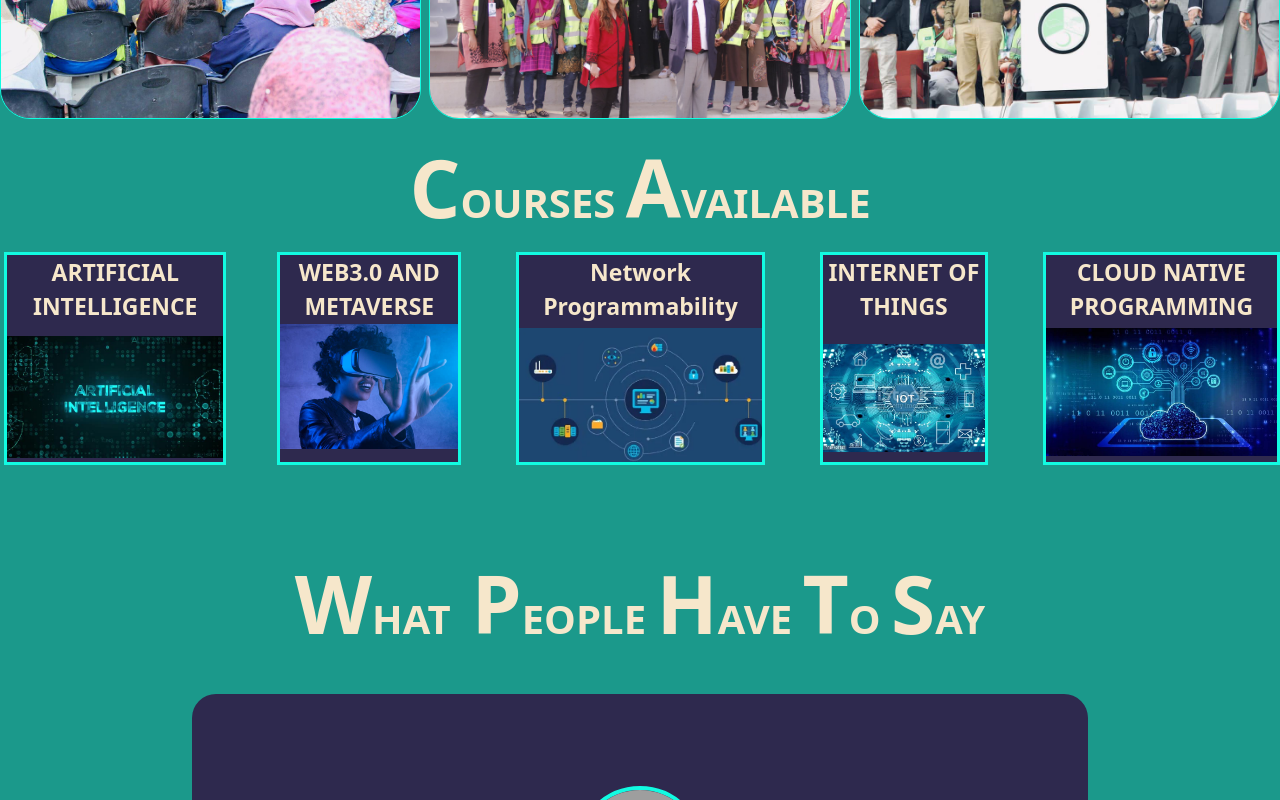
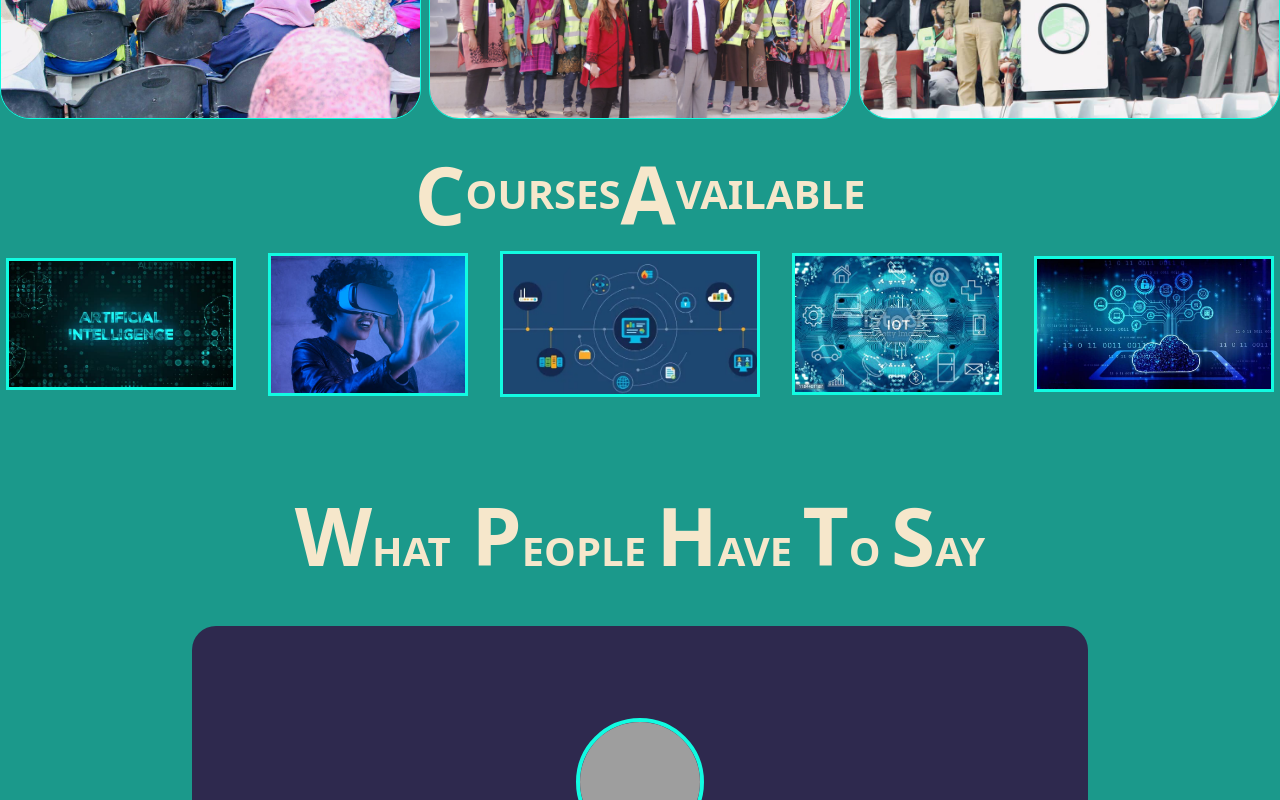
Before and after one commit to mmaazkhanhere/PIAIC-Website, a Next.js app in the folder piaic-website/: page / in a window 1280 px wide. Shown: the part 1460-2260 px from the top of the page. Built offline with nearby package versions, Linux system fonts and the light colour scheme; grey boxes are pictures that could not be loaded.

Commit message:
changing the course layout on homepage

```diff
--- a/piaic-website/src/app/homePage/HomePage.tsx
+++ b/piaic-website/src/app/homePage/HomePage.tsx
@@ -9,16 +9,12 @@ import i4 from '../../../public/piaic4.jpg'
 import i5 from '../../../public/piaic5.jpg'
 import i6 from '../../../public/piaic6.jpg'
 
-import ai from '../../../public/AI.jpg'
-import network from '../../../public/network.jpg'
-import cloud from '../../../public/cloud.jpg'
-import iot from '../../../public/iot.jpg'
-import meta from '../../../public/metaverse.jpg'
+
 import Testimonial from './Testimonial'
 
 export default function HomePage() {
     return (
-        <section className='container  max-w-full mx-auto'>
+        <section className='container  max-w-full mx-auto'> {/*Banner Section */}
             <section className="container bannerStyle">
                 <div>
                     <a href="/" className='cursor-pointer'>
@@ -42,13 +38,16 @@ export default function HomePage() {
             </section>
 
             <section className="container max-w-full border-b-[5px] border-t-[5px] border-b-[#12FBE1] border-t-[#12FBE1] mt-[55px] bg-[#2E294E]">
+                {/*Admission Available Section */}
+
                 <p className="text-center lg:text-[24px] md:text-[22px] xs:text-[16px] lg:pt-[50px] md:pt-[40px] xs:pt-[20px] lg:pb-[50px] md:pb-[40px] xs:pb-[20px]">
                     Admissions are now open in Web 3.0 and Metaverse program in Karachi, Lahore, Islamabad. For Queries Contact PIAIC helpline <span className="underline"> <a href="tel:03082220203"> 0308 2220203 </a></span>
                 </p>
             </section>
 
             <section className='lg:max-w-[1336px] md:max-w-2xl xs:max-w-[400px] grid lg:grid-cols-[repeat(3,auto)] md:grid-cols-[repeat(2,auto)] xs:grid-cols-1
-            xs:gap-1 md:gap-2 mx-auto mt-[50px]' >
+            xs:gap-1 md:gap-2 mx-auto mt-[50px]' > {/*Images Sectoin */}
+
                 <div className='border border-[#12FBE1] rounded-[30px] overflow-hidden'>
                     <Image src={i1} alt='Image 1' className='hover:scale-150' />
                 </div>
@@ -74,36 +73,54 @@ export default function HomePage() {
                 </div>
             </section>
 
-            <section className='md:pb-[500px] lg:pb-[100px] mt-[50px] mx-auto'>
-                <h1 className="lg:text-[40px] md:text-[30px] xs:text-[18px] text-center font-semibold leading-tight"><span className="headingSpan">C</span>OURSES <span
-                    className="headingSpan">A</span>VAILABLE</h1>
+            <section className='container lg:max-w-[1600px] mx-auto mt-[50px] md:pb-[50px] lg:pb-[100px]'> {/*Courses Section */}
 
-                <div className="container grid lg:grid-cols-[repeat(5,auto)] md:grid-cols-[repeat(3,auto)] xs:grid-cols-1 lg:max-w-[1600px] md:max-w-[1000px] md:pl-4
-                    lg:pl-0 md:pr-4 lg:pr-0  mx-auto gap-[55px] mt-6">
+                <h1 className="lg:text-[40px] md:text-[30px] xs:text-[18px] container mx-auto flex place-content-center items-center font-semibold leading-tight"><span className="headingSpan">C</span>OURSES <span
+                    className="headingSpan">A</span>VAILABLE
+                </h1> {/*Heading */}
 
-                    <div className="ml-1 bg-[#2E294E] container max-w-[270px] md:relative lg:static max-h-[310px] border-[3px] border-[#12FBE1]">
-                        <div className="text-[23px] font-semibold text-center">ARTIFICIAL INTELLIGENCE</div>
-                        <Image src={ai} alt='AI Picture' className='md:mt-3 xl:mt-12 hover:translate-y-5' />
+                <div className="container mt-8 grid gap-5 xs:grid-cols-1 xs:place-items-center md:max-w-[1000px] md:grid-cols-[repeat(2,auto)] md:pr-4 md:pl-4
+                lg:max-w-[1600px] lg:grid-cols-[repeat(5,auto)] lg:pr-0 lg:pl-0 "> {/*Courses */}
+
+                    <div className="relative group xs:w-[300px] md:w-[230px] border-[3px] border-[#12FBE1]">
+                        {/*The container is relative in postion allowing absolute items to be positioned relative to the container */}
+                        <img src="/AI.jpg" className="w-full h-auto hover:scale-150" alt="your-image-alt" />
+                        <div className="absolute inset-0 flex flex-col items-center group-hover:bg-gray-900 group-hover:bg-opacity-75 justify-center text-white text-center
+                        opacity-0 hover:opacity-100 transition-opacity duration-300 text-2xl font-bold uppercase">
+                            {/*Absolute inset-0 makes the caption absolutely to the container and stretches it to the full width and height
+                            flex flex-col items-center: the caption is center vertically and horizontally within the container
+                            group-hover:bg-gray-900 group-hover:bg-opacity-75: This changes the background color and its opacity when hovered over*/}
+
+                            <p>Artifical Intelligence</p>
+                        </div>
                     </div>
 
-                    <div className="container max-w-[270px] bg-[#2E294E] max-h-[310px] border-[3px] border-[#12FBE1]">
-                        <div className="text-[23px] font-semibold text-center">WEB3.0 AND METAVERSE</div>
-                        <Image src={meta} alt='Metaverse' className='hover:translate-y-5 xl:mt-2' />
+                    <div className="relative group xs:w-[300px] md:w-[200px] border-[3px] border-[#12FBE1]">
+                        <img src="/metaverse.jpg" className="w-full h-auto hover:scale-150" alt="your-image-alt" />
+                        <div className="absolute inset-0 flex flex-col items-center group-hover:bg-gray-900 group-hover:bg-opacity-75 justify-center text-white text-center opacity-0 hover:opacity-100 transition-opacity duration-300 text-2xl font-bold uppercase">
+                            <p>Web 3.0 and Metaverse</p>
+                        </div>
                     </div>
 
-                    <div className="container max-w-[270px] max-h-[310px] bg-[#2E294E] border-[3px] border-[#12FBE1]">
-                        <div className="text-[23px] font-semibold text-center">Network Programmability</div>
-                        <Image src={network} alt='Blockchain' className='md:mt-1 xl:mt-12 hover:translate-y-5' />
+                    <div className="relative group xs:w-[300px] md:w-[260px] border-[3px] border-[#12FBE1]">
+                        <img src="/network.jpg" className="w-full h-auto hover:scale-150" alt="your-image-alt" />
+                        <div className="absolute inset-0 flex flex-col items-center group-hover:bg-gray-900 group-hover:bg-opacity-75 justify-center text-white text-center opacity-0 hover:opacity-100 transition-opacity duration-300 text-2xl font-bold uppercase">
+                            <p>Network Programmability</p>
+                        </div>
                     </div>
 
-                    <div className="container flex flex-col max-w-[270px] max-h-[310px] ml- border-[3px] bg-[#2E294E] md:absolute lg:static md:ml-48 lg:ml-0 md:mt-72 lg:mt-0 border-[#12FBE1]">
-                        <div className="text-[23px] font-semibold text-center">INTERNET OF THINGS</div>
-                        <Image src={iot} alt='' className='md:mt-5 xl:mt-14 hover:translate-y-5' />
+                    <div className="relative group xs:w-[300px] md:w-[210px] border-[3px] border-[#12FBE1]">
+                        <img src="/iot.jpg" className="w-full h-auto hover:scale-150" alt="your-image-alt" />
+                        <div className="absolute inset-0 flex flex-col items-center group-hover:bg-gray-900 group-hover:bg-opacity-75 justify-center text-white text-center opacity-0 hover:opacity-100 transition-opacity duration-300 text-2xl font-bold uppercase">
+                            <p>IoT</p>
+                        </div>
                     </div>
 
-                    <div className="container max-w-[270px] md:absolute lg:static bg-[#2E294E] md:ml-[520px] lg:ml-0 md:mt-72 lg:mt-0 max-h-[310px] border-[3px] border-[#12FBE1]">
-                        <div className=" text-[23px] font-semibold  text-center">CLOUD NATIVE PROGRAMMING</div>
-                        <Image src={cloud} alt='Cloud' className='md:mt-1 xl:mt-12 hover:translate-y-5' />
+                    <div className="relative group xs:w-[300px] md:w-[240px] border-[3px] border-[#12FBE1]">
+                        <img src="/cloud.jpg" className="w-full h-auto hover:scale-150" alt="your-image-alt" />
+                        <div className="absolute inset-0 flex flex-col items-center group-hover:bg-gray-900 group-hover:bg-opacity-75 justify-center text-white text-center opacity-0 hover:opacity-100 transition-opacity duration-300 text-2xl font-bold uppercase">
+                            <p>Cloud Native Programming</p>
+                        </div>
                     </div>
 
                 </div>
```
